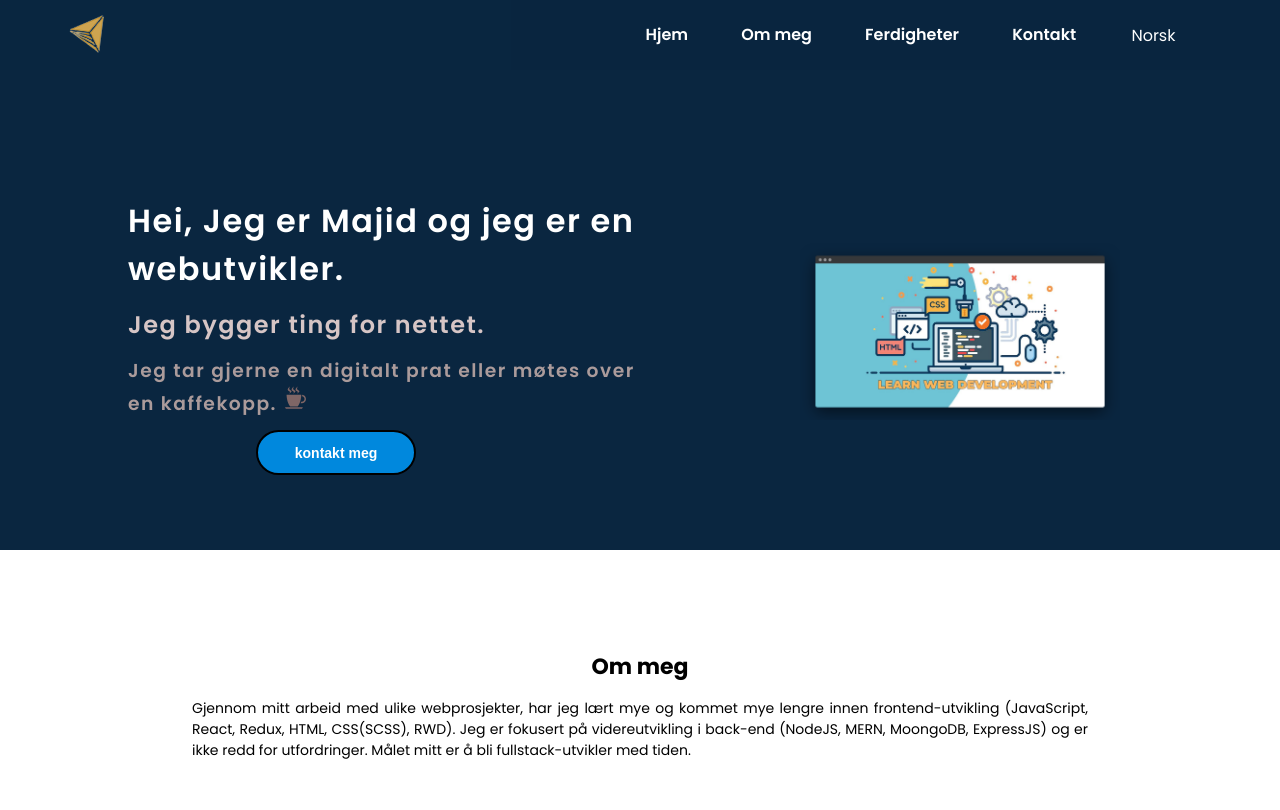
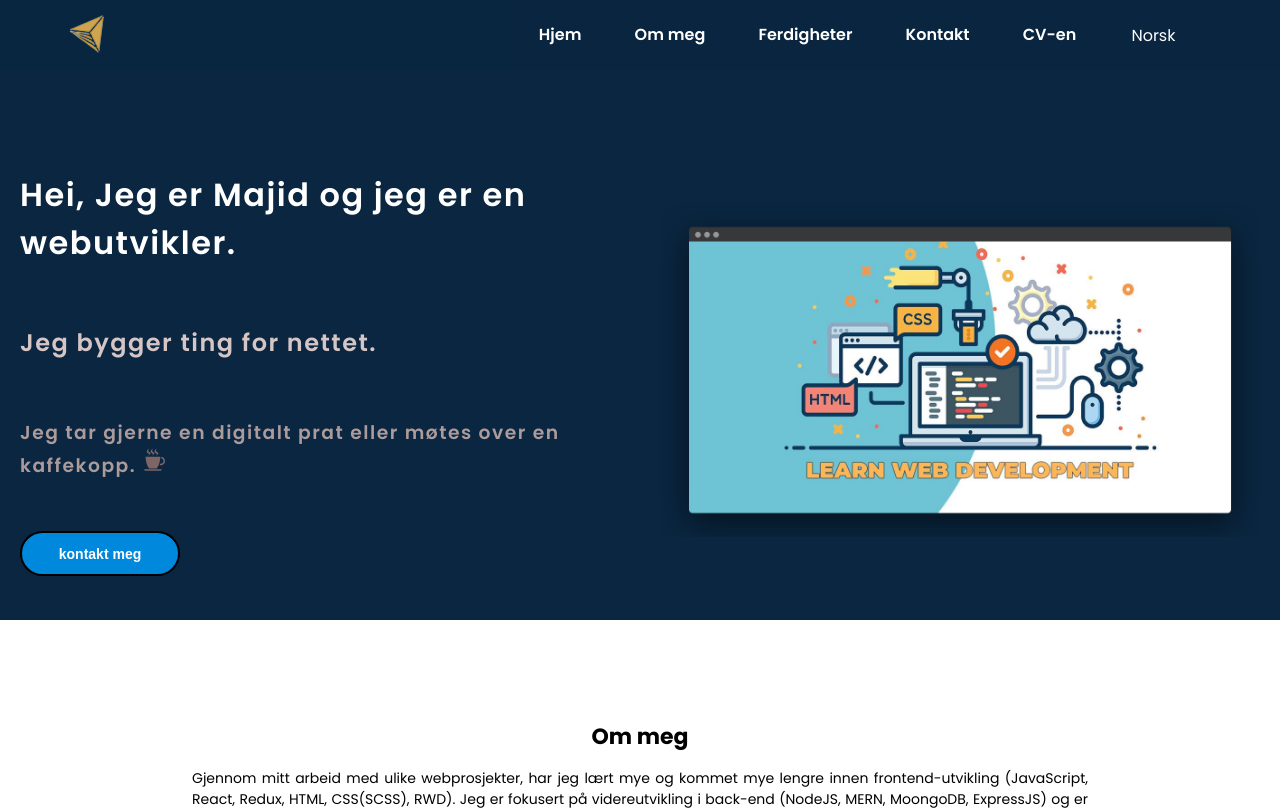
Before and after one commit to maf256/portfolio, a React (Create React App) app: page / in a window 1280 px wide. Shown: the top 810 px of the page. Built offline with nearby package versions, Linux system fonts and the light colour scheme.

Commit message:
Add resume to nav

```diff
--- a/src/components/Header/Header.js
+++ b/src/components/Header/Header.js
@@ -7,19 +7,17 @@ import {Coffee} from '../Images/svg/Svg'
 export default function Header({selectedLanguage}) {
     return (
         <HeaderSection id='home'>
-            <LeftSide>
+            <Side>
                 <h1>{Data.header[selectedLanguage].subject}</h1>
                 <h2>{Data.header[selectedLanguage].detail}</h2>
                 <h3> {Data.header[selectedLanguage].name} <span><Coffee fontSize="25px" color='#7f6666' margin="0px"/></span></h3>
                 <ButtonLeft>
                     <Button variant="primary" size="medium"><a href='#contact'>kontakt meg</a></Button>
                 </ButtonLeft>
-            </LeftSide>
-            <RightSide>
-                <HeaderOneSvg>
-                    <img src={HeaderSvgTop} alt='webutvikler'></img>
-                </HeaderOneSvg>
-            </RightSide>
+            </Side>
+            <Side>
+                <img src={HeaderSvgTop} alt='webutvikler'></img>
+            </Side>
         </HeaderSection>
     )
 }
@@ -35,8 +33,6 @@ const HeaderSection = styled.header`
     padding-top: 120px;
     background-color: #0A2640;
     div {
-        width: 50%;
-        max-width: 100vw;
 
         h1,h2,h3 {
             font-weight: 600;
@@ -76,6 +72,23 @@ const HeaderSection = styled.header`
     }
     `
 
+const Side = styled.div`
+    width: 50vw;
+    min-height: 500px;
+    display: flex;
+    flex-direction: column;
+    align-items: flex-start;
+    align-content: center;
+    justify-content: space-evenly;
+    padding: 0px 20px;
+    img {
+        width: 100%;
+        height: auto;
+        object-fit: cover;
+
+    }
+`
+
 const LeftSide = styled.div`
     /* width: 50%; */
     min-width: 320px;
@@ -89,7 +102,7 @@ const LeftSide = styled.div`
 `
 
 const ButtonLeft = styled.div`
-    margin: 5px auto;
+    /* margin: 5px auto; */
     max-width: 100vw;
 
     a {
@@ -107,11 +120,7 @@ const RightSide = styled.div`
     flex-direction: column;
     justify-content: center;
     align-items: center;
-    img {
-        width: 100%;
-        height: auto;
-        max-width: 100%;
-    }
+
 
 `
 const HeaderOneSvg = styled.div`
--- a/src/components/Nav/rightNav.js
+++ b/src/components/Nav/rightNav.js
@@ -58,7 +58,7 @@ const Ul = styled.ul`
     text-decoration: none;
     color: white;
     font-weight: 600;
-   }
+  }
 
   @media (max-width: 768px) {
     flex-flow: column nowrap;
--- a/src/components/common/Data.js
+++ b/src/components/common/Data.js
@@ -55,12 +55,15 @@ export const Data = {
             {name: 'About', href: '#about'},
             {name: 'Skills', href: '#skills'},
             {name: 'Contact', href: '#contact'},
+            {name: 'Resume', href: 'https://docs.google.com/document/d/1CnW2JXswDhA3hJBSsXhzZ98TOPY6wbgO/edit?usp=sharing&ouid=109271537866387535039&rtpof=true&sd=true'},
+            // https://docs.google.com/document/d/1CnW2JXswDhA3hJBSsXhzZ98TOPY6wbgO/edit?usp=sharing&ouid=109271537866387535039&rtpof=true&sd=true
             ],
         nr: [
             {name: 'Hjem', href: '#home'},
             {name: 'Om meg', href: '#about'},
             {name: 'Ferdigheter', href: '#skills'},
             {name: 'Kontakt', href: '#contact'},
+            {name: 'CV-en', href: 'https://docs.google.com/document/d/1CnW2JXswDhA3hJBSsXhzZ98TOPY6wbgO/edit?usp=sharing&ouid=109271537866387535039&rtpof=true&sd=true'},
 
         ]
     },
--- a/src/index.css
+++ b/src/index.css
@@ -3,6 +3,11 @@
   padding: 0;
   box-sizing: border-box;
 }
+html {
+  scroll-behavior: smooth;
+}
+
+
 
 body {
   font-family: -apple-system, BlinkMacSystemFont, 'Segoe UI', 'Roboto', 'Oxygen',
```
